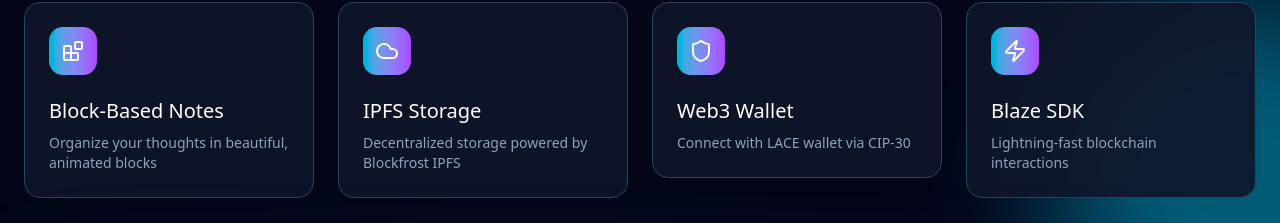
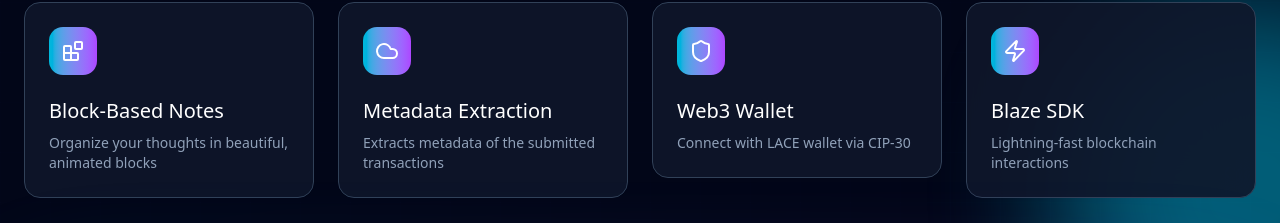
Before and after one commit to IamJesssie/Blocknotes2.0, a React (Vite) app: page / in a window 1280 px wide. Shown: the part 798-1021 px from the top of the page. Built offline with nearby package versions, Linux system fonts and the light colour scheme; no server answers.

Commit message:
fix: Update feature description for Metadata Extraction in Homepage component

```diff
--- a/src/components/Homepage.tsx
+++ b/src/components/Homepage.tsx
@@ -14,11 +14,11 @@ export function Homepage({ onWalletConnect }: HomepageProps) {
       title: 'Block-Based Notes',
       description: 'Organize your thoughts in beautiful, animated blocks'
     },
-    {
-      icon: Cloud,
-      title: 'IPFS Storage',
-      description: 'Decentralized storage powered by Blockfrost IPFS'
-    },
+      {
+        icon: Cloud,
+        title: 'Metadata Extraction',
+        description: 'Extracts metadata of the submitted transactions'
+      },
     {
       icon: Shield,
       title: 'Web3 Wallet',
```
